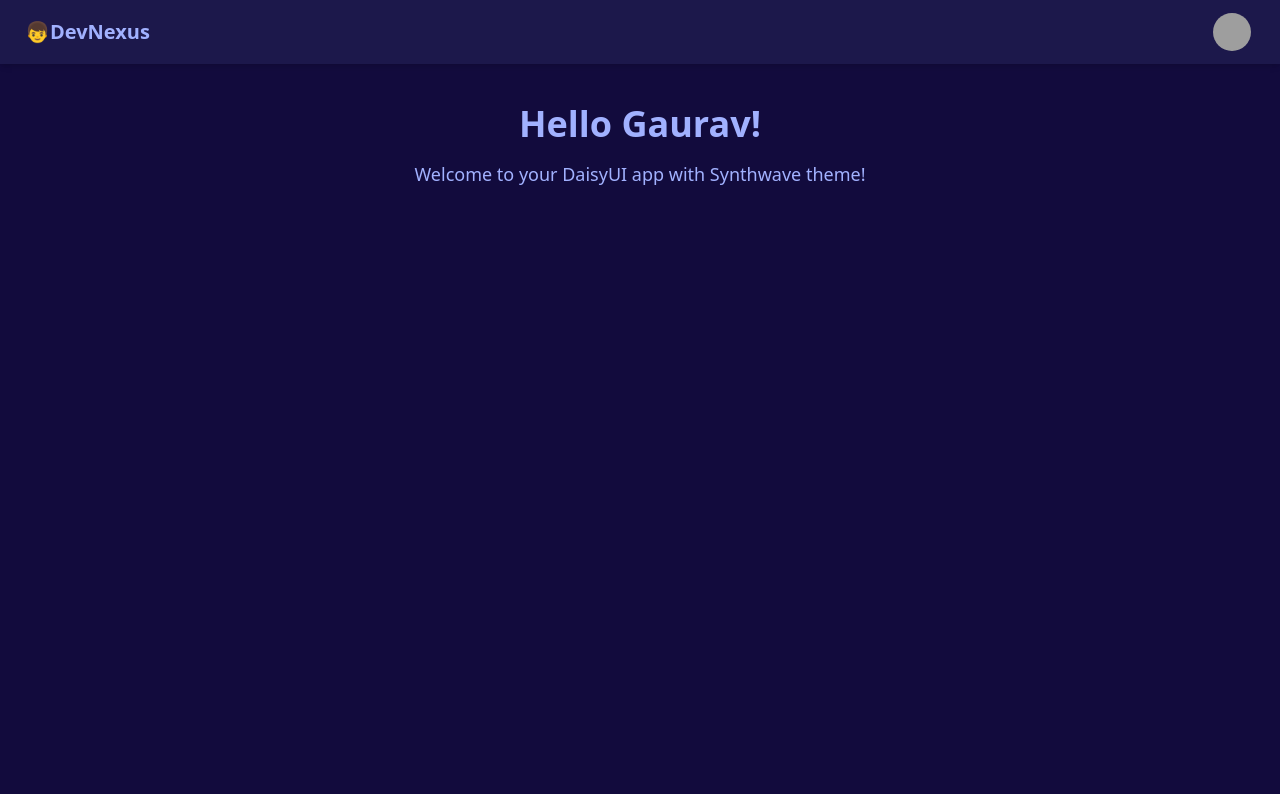
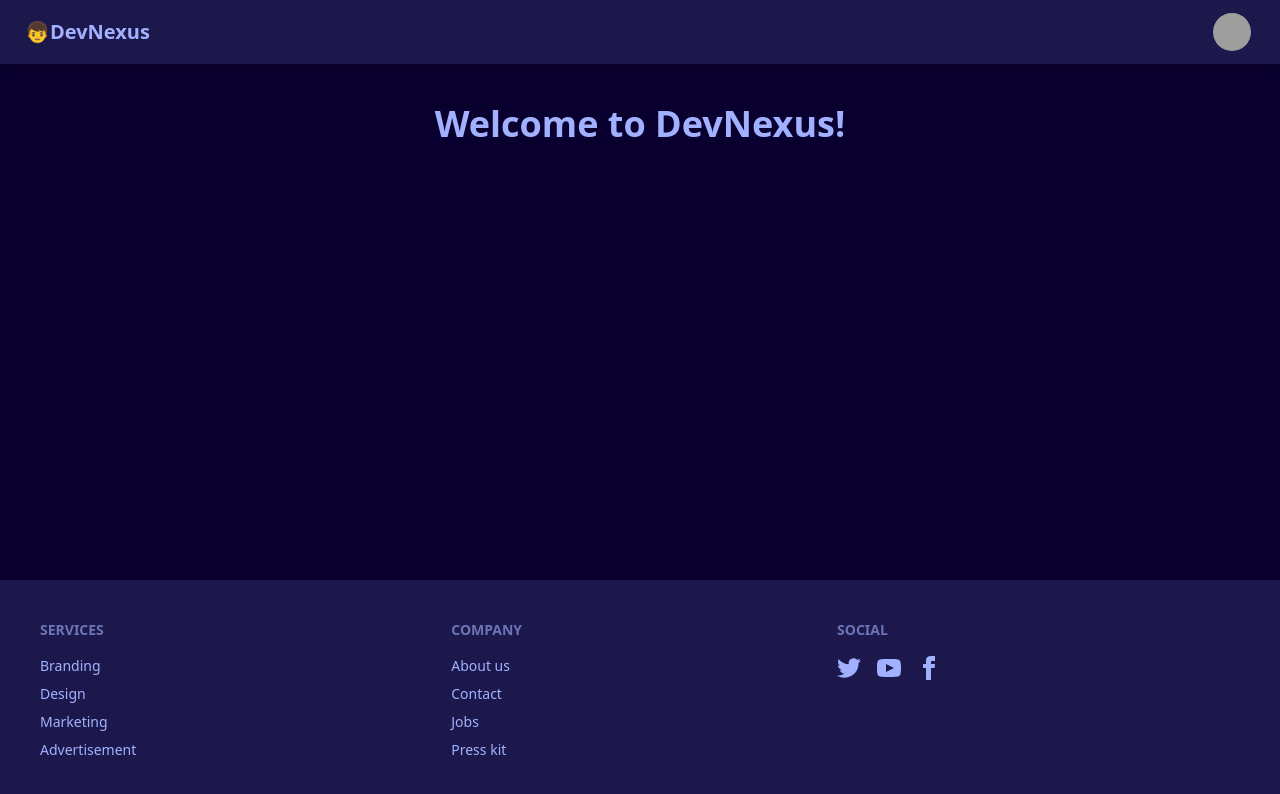
Before and after one commit to gauravrajput2003/Frontend, a React (Vite) app: page / in a window 1280 px wide. Shown: the top 794 px of the page. Built offline with nearby package versions, Linux system fonts and the light colour scheme; grey boxes are pictures that could not be loaded.

Commit message:
router setup

```diff
--- a/package.json
+++ b/package.json
@@ -13,6 +13,7 @@
     "@tailwindcss/vite": "^4.1.11",
     "react": "^19.1.0",
     "react-dom": "^19.1.0",
+    "react-router-dom": "^7.7.0",
     "tailwindcss": "^4.1.11"
   },
   "devDependencies": {
--- a/src/App.jsx
+++ b/src/App.jsx
@@ -1,52 +1,22 @@
 import React from 'react';
+import { BrowserRouter, Route, Routes } from 'react-router-dom';
+import Body from './Body';
+import Login from './Login';
+import Profile from './Profile';
+
 
 const App = () => {
   return (
-    <div className="min-h-screen bg-base-200 text-base-content">
-      {/* Navbar */}
-      <div className="navbar bg-base-300 text-base-content shadow-md">
-        <div className="flex-1">
-          <a className="btn btn-ghost text-xl">👦DevNexus</a>
-        </div>
-        <div className="flex gap-2">
+    <BrowserRouter>
+      <Routes>
+        <Route path="/" element={<Body />}>
+          <Route index element={<div className="p-10"><h1 className="text-4xl font-bold text-center">Welcome to DevNexus!</h1></div>} />
+          <Route path="login" element={<Login />} />
+          <Route path="profile" element={<Profile />} />
 
-          <div className="dropdown dropdown-end mx-5">
-            <div
-              tabIndex={0}
-              role="button"
-              className="btn btn-ghost btn-circle avatar"
-            >
-              <div className="w-10 rounded-full">
-                <img
-                  alt="User avatar"
-                  src="https://img.daisyui.com/images/stock/photo-1534528741775-53994a69daeb.webp"
-                />
-              </div>
-            </div>
-            <ul
-              tabIndex={0}
-              className="menu menu-sm dropdown-content bg-base-200 text-base-content rounded-box z-[1] mt-3 w-52 p-2 shadow-lg border border-base-300"
-            >
-              <li>
-                <a className="justify-between">
-                  Profile <span className="badge">New</span>
-                </a>
-              </li>
-              <li><a>Settings</a></li>
-              <li><a>Logout</a></li>
-            </ul>
-          </div>
-        </div>
-      </div>
-
-      {/* Page Content */}
-      <div className="p-10">
-        <h1 className="text-4xl font-bold text-center">Hello Gaurav!</h1>
-        <p className="text-center mt-4 text-lg">
-          Welcome to your DaisyUI app with Synthwave theme!
-        </p>
-      </div>
-    </div>
+        </Route>
+      </Routes>
+    </BrowserRouter>
   );
 };
 
--- /dev/null
+++ b/src/Body.jsx
@@ -0,0 +1,16 @@
+import React from 'react'
+import Navbar from './Navbar';
+import { Outlet } from 'react-router-dom';
+import Footer from './Footer';
+
+const Body = () => {
+  return (
+    <div>
+      <Navbar />
+      <Outlet />
+      <Footer/>
+    </div>
+  )
+}
+
+export default Body
--- /dev/null
+++ b/src/Footer.jsx
@@ -0,0 +1,63 @@
+import React from 'react'
+
+const Footer = () => {
+  return (
+   <>
+   <footer className="footer sm:footer-horizontal bg-base-300 text-base-content p-10 fixed bottom-0">
+  <nav>
+    <h6 className="footer-title">Services</h6>
+    <a className="link link-hover">Branding</a>
+    <a className="link link-hover">Design</a>
+    <a className="link link-hover">Marketing</a>
+    <a className="link link-hover">Advertisement</a>
+  </nav>
+  <nav>
+    <h6 className="footer-title">Company</h6>
+    <a className="link link-hover">About us</a>
+    <a className="link link-hover">Contact</a>
+    <a className="link link-hover">Jobs</a>
+    <a className="link link-hover">Press kit</a>
+  </nav>
+  <nav>
+    <h6 className="footer-title">Social</h6>
+    <div className="grid grid-flow-col gap-4">
+      <a>
+        <svg
+          xmlns="http://www.w3.org/2000/svg"
+          width="24"
+          height="24"
+          viewBox="0 0 24 24"
+          className="fill-current">
+          <path
+            d="M24 4.557c-.883.392-1.832.656-2.828.775 1.017-.609 1.798-1.574 2.165-2.724-.951.564-2.005.974-3.127 1.195-.897-.957-2.178-1.555-3.594-1.555-3.179 0-5.515 2.966-4.797 6.045-4.091-.205-7.719-2.165-10.148-5.144-1.29 2.213-.669 5.108 1.523 6.574-.806-.026-1.566-.247-2.229-.616-.054 2.281 1.581 4.415 3.949 4.89-.693.188-1.452.232-2.224.084.626 1.956 2.444 3.379 4.6 3.419-2.07 1.623-4.678 2.348-7.29 2.04 2.179 1.397 4.768 2.212 7.548 2.212 9.142 0 14.307-7.721 13.995-14.646.962-.695 1.797-1.562 2.457-2.549z"></path>
+        </svg>
+      </a>
+      <a>
+        <svg
+          xmlns="http://www.w3.org/2000/svg"
+          width="24"
+          height="24"
+          viewBox="0 0 24 24"
+          className="fill-current">
+          <path
+            d="M19.615 3.184c-3.604-.246-11.631-.245-15.23 0-3.897.266-4.356 2.62-4.385 8.816.029 6.185.484 8.549 4.385 8.816 3.6.245 11.626.246 15.23 0 3.897-.266 4.356-2.62 4.385-8.816-.029-6.185-.484-8.549-4.385-8.816zm-10.615 12.816v-8l8 3.993-8 4.007z"></path>
+        </svg>
+      </a>
+      <a>
+        <svg
+          xmlns="http://www.w3.org/2000/svg"
+          width="24"
+          height="24"
+          viewBox="0 0 24 24"
+          className="fill-current">
+          <path
+            d="M9 8h-3v4h3v12h5v-12h3.642l.358-4h-4v-1.667c0-.955.192-1.333 1.115-1.333h2.885v-5h-3.808c-3.596 0-5.192 1.583-5.192 4.615v3.385z"></path>
+        </svg>
+      </a>
+    </div>
+  </nav>
+</footer>
+   </>
+  )
+}
+export default Footer
--- /dev/null
+++ b/src/Login.jsx
@@ -0,0 +1,17 @@
+import React from 'react'
+
+const Login = () => {
+  return (
+    <>
+
+    <div>hello welcome to login page</div>
+    <div>
+name:<input type='text' />
+email:<input type='email' />
+password:<input type='password' />
+    </div>
+        </>
+  )
+}
+
+export default Login
--- /dev/null
+++ b/src/Navbar.jsx
@@ -0,0 +1,41 @@
+import React from 'react'
+
+const Navbar = () => {
+  return (
+    <div className="navbar bg-base-300 text-base-content shadow-md">
+      <div className="flex-1">
+        <a className="btn btn-ghost text-xl">👦DevNexus</a>
+      </div>
+      <div className="flex gap-2">
+        <div className="dropdown dropdown-end mx-5">
+          <div
+            tabIndex={0}
+            role="button"
+            className="btn btn-ghost btn-circle avatar"
+          >
+            <div className="w-10 rounded-full">
+              <img
+                alt="User avatar"
+                src="https://img.daisyui.com/images/stock/photo-1534528741775-53994a69daeb.webp"
+              />
+            </div>
+          </div>
+          <ul
+            tabIndex={0}
+            className="menu menu-sm dropdown-content bg-base-200 text-base-content rounded-box z-[1] mt-3 w-52 p-2 shadow-lg border border-base-300"
+          >
+            <li>
+              <a className="justify-between">
+                Profile <span className="badge">New</span>
+              </a>
+            </li>
+            <li><a>Settings</a></li>
+            <li><a>Logout</a></li>
+          </ul>
+        </div>
+      </div>
+    </div>
+  );
+};
+
+export default Navbar
--- /dev/null
+++ b/src/Profile.jsx
@@ -0,0 +1,9 @@
+import React from 'react'
+
+const Profile = () => {
+  return (
+    <div>Profile</div>
+  )
+}
+
+export default Profile
```
Also changed, not shown: 1 other file (tests, documents, lock files or other folders).
